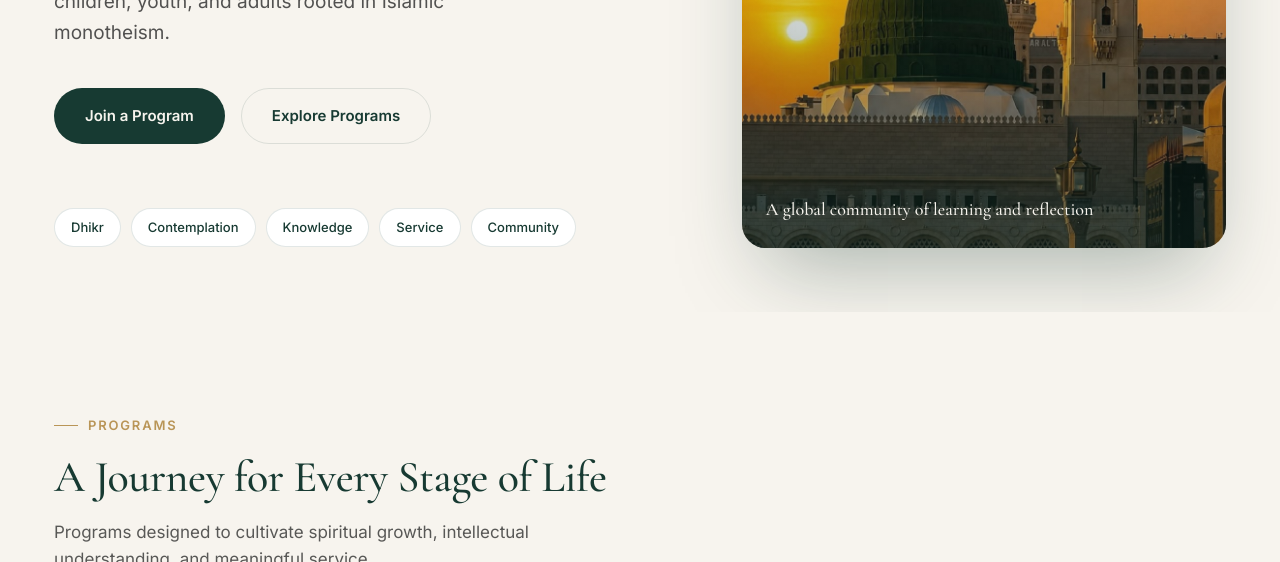
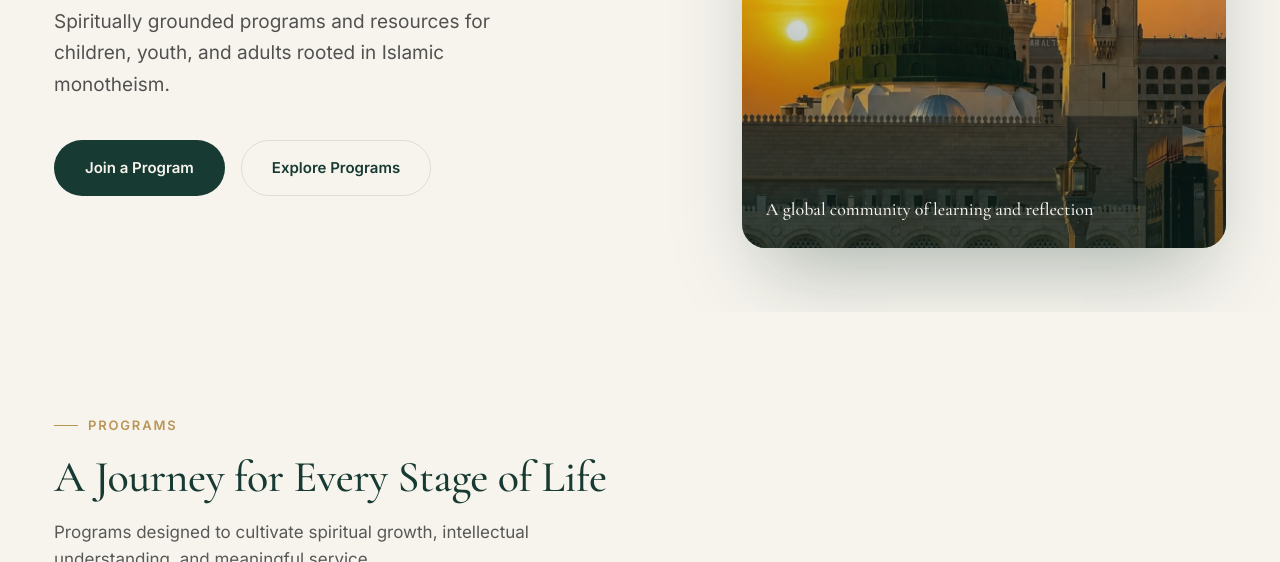
Before and after one commit to lutfullahrahimi2026/fi.com, a plain HTML site: page index.html in a window 1280 px wide. Shown: the part 538-1100 px from the top of the page. Drawn offline with nearby package versions, Linux system fonts and the light colour scheme.

Commit message:
Update index.html

```diff
--- a/index.html
+++ b/index.html
@@ -75,13 +75,6 @@
         <div class="hero-cta">
           <a href="programs.html" class="btn btn-primary">Join a Program</a>
           <a href="programs.html" class="btn btn-secondary">Explore Programs</a>
-        </div>
-        <div class="hero-chips">
-          <span class="chip">Dhikr</span>
-          <span class="chip">Contemplation</span>
-          <span class="chip">Knowledge</span>
-          <span class="chip">Service</span>
-          <span class="chip">Community</span>
         </div>
       </div>
       <div class="hero-visual reveal">
```
